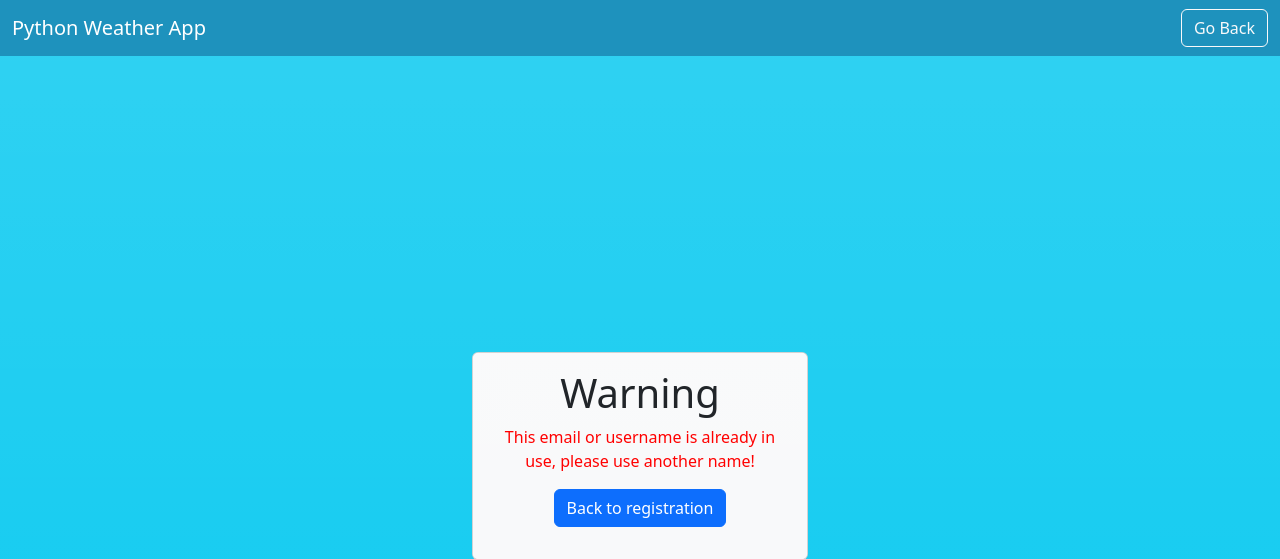
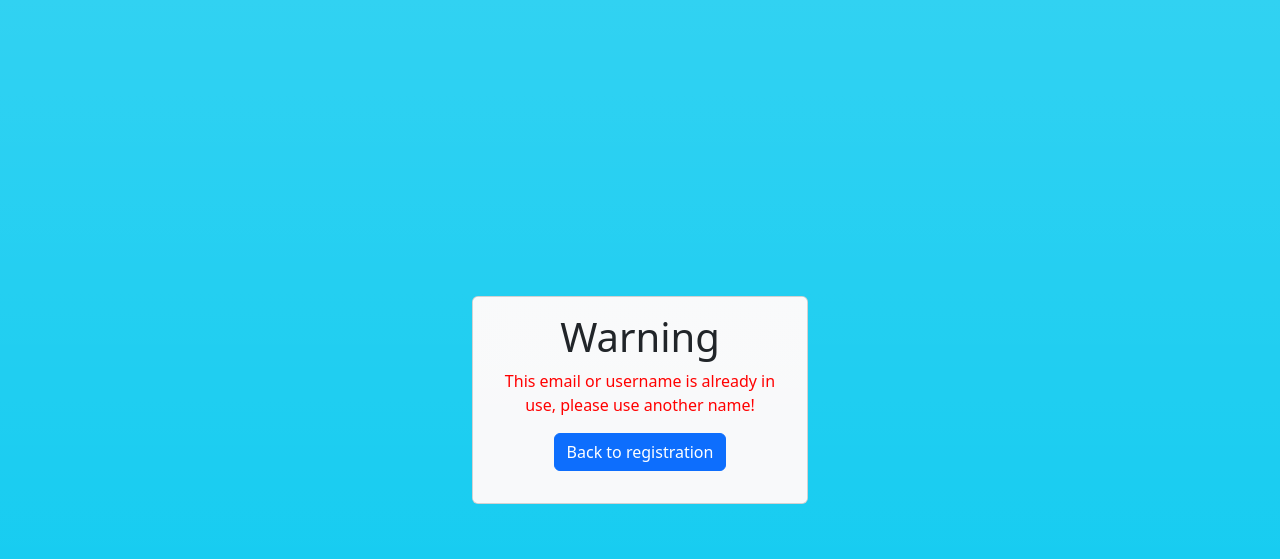
Before and after one commit to khschimek/advPyth-finProj, a Flask app: page /registererror in a window 1280 px wide. Shown: the top 559 px of the page. After the commit the page ends 504 px from the top, so only its background shows below. Run offline with Flask 3, Linux system fonts and the light colour scheme; parts of the project's set-up code (start-up, migrations or seed data) failed here and were passed over.

Commit message:
registration functionality

```diff
--- a/app/templates/registererror.html
+++ b/app/templates/registererror.html
@@ -7,14 +7,6 @@
     <link href="https://cdn.jsdelivr.net/npm/bootstrap@5.3.2/dist/css/bootstrap.min.css" rel="stylesheet">
 </head>
 <body class="bg-info bg-gradient text-white" style="background-repeat: no-repeat; background-size: cover;">
-    <nav class="navbar navbar-dark" style="background-color: #1e92bd;">
-        <div class="container-fluid">
-          <a class="navbar-brand">Python Weather App</a>
-          <form class="d-flex" action="/">
-            <button class="btn btn-outline-light" type="submit">Go Back</button>
-          </form>
-        </div>
-    </nav>
     <div class="d-flex justify-content-center align-items-center vh-100">
         <div class="card text-center" style="width: 21rem;">
             <div class="card-body rounded bg-light bg-gradient">
```
Also changed, not shown: app/templates/registersuccess.html (+0 -8 lines).
